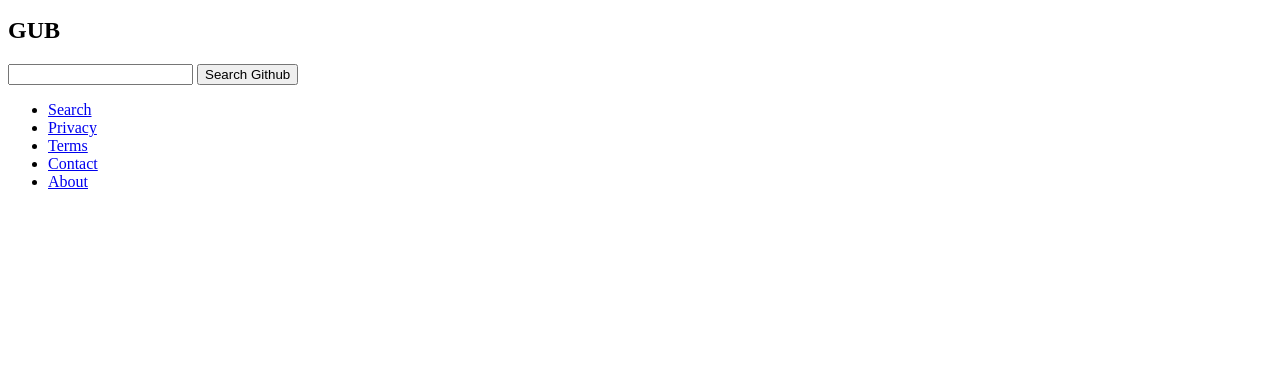
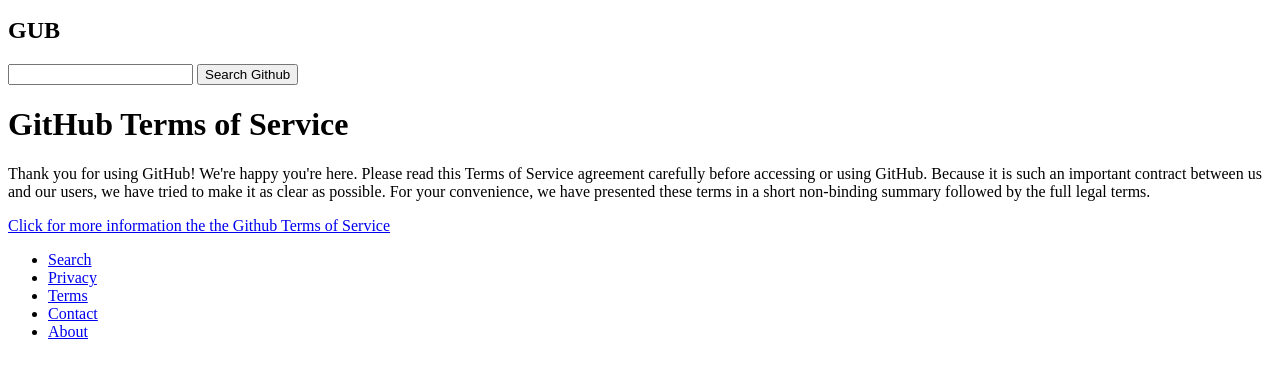
Before and after one commit to thomas-smith-dev/marketing-github.io, a plain HTML site: page terms.html in a window 1280 px wide. Shown: the part 29-404 px from the top of the page. Drawn offline with Linux system fonts and the light colour scheme.

Commit message:
add terms of service

```diff
--- a/terms.html
+++ b/terms.html
@@ -20,13 +20,13 @@
         </nav>
     </header>
 
-<div class="container"></div>
+    <div class="container">
+        <h1>GitHub Terms of Service</h1>
+        <p>Thank you for using GitHub! We're happy you're here. Please read this Terms of Service agreement carefully before accessing or using GitHub. Because it is such an important contract between us and our users, we have tried to make it as clear as possible. For your convenience, we have presented these terms in a short non-binding summary followed by the full legal terms.</p>
 
+        <p><a href="https://help.github.com/en/articles/github-terms-of-service">Click for more information the the Github Terms of Service</a></p>
 
-
-
-
-
+    </div>
     <footer>
         <ul>
             <li><a href='#'>Search</a></li><li><a href='#'>Privacy</a></li><li><a href='#'>Terms</a></li><li><a href='#'>Contact</a></li><li><a href='#'>About</a></li>
```
